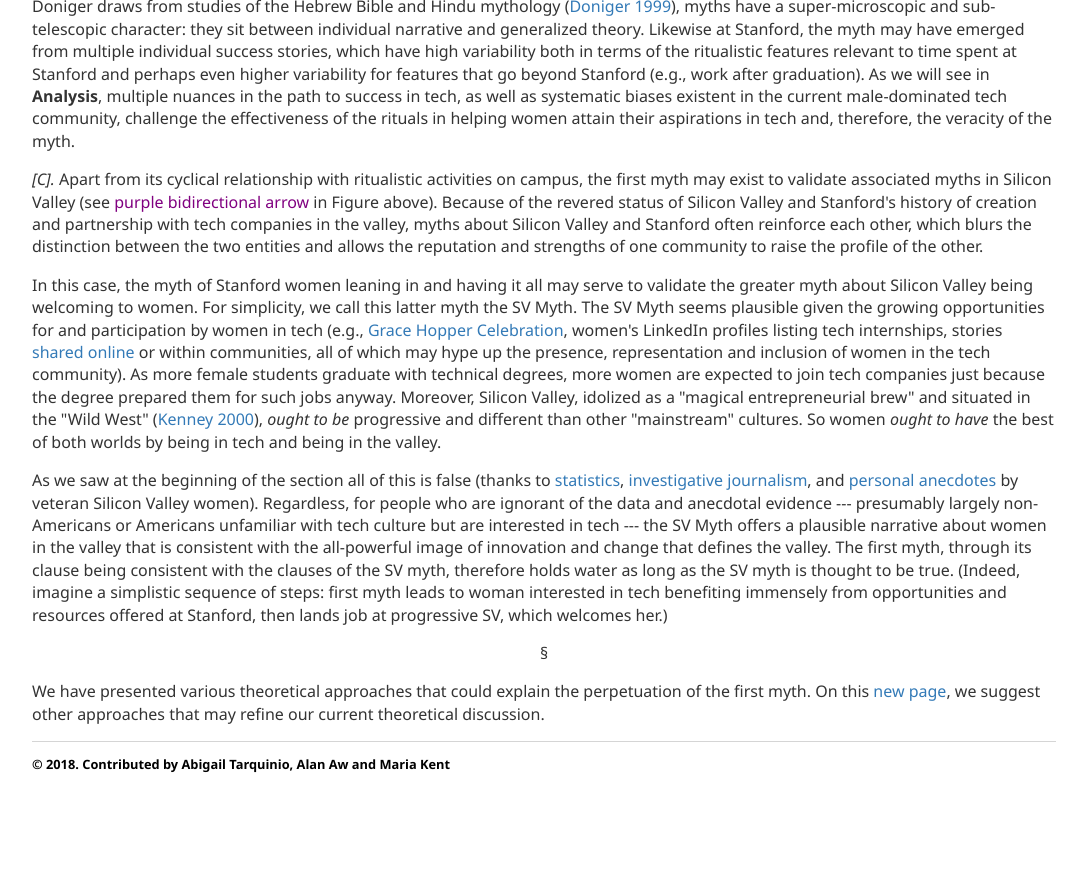
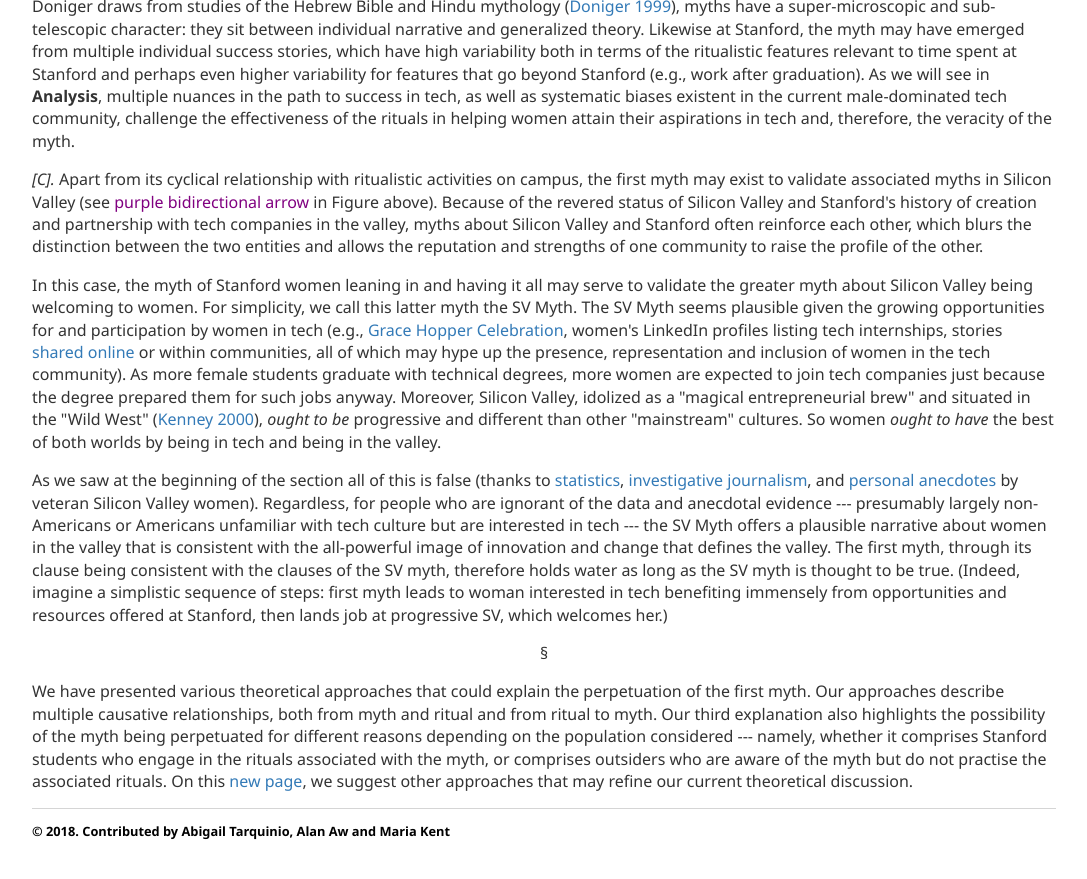
Before and after one commit to leaninstanford/leaninstanford.github.io, a Jekyll site: the page built from theory/index.html, in a window 1280 px wide and 900 px high, scrolled down 2456 px. Shown: the top 879 px of the window, without its empty margins (96-1183 px from the left). Built offline with Jekyll 4.4.1, drawn with Linux system fonts in a browser that asks for light colours; before the commit the page ends 3289 px from its top, so only the background shows below that.

Commit message:
Update index.html

```diff
--- a/theory/index.html
+++ b/theory/index.html
@@ -32,5 +32,5 @@ title: Framework
 <p>In this case, the myth of Stanford women leaning in and having it all may serve to validate the greater myth about Silicon Valley being welcoming to women. For simplicity, we call this latter myth the SV Myth. The SV Myth seems plausible given the growing opportunities for and participation by women in tech (e.g., <a title="Grace Hopper Celebration" href="https://ghc.anitab.org/">Grace Hopper Celebration</a>, women's LinkedIn profiles listing tech internships, stories <a title="Chip-Huyen-2017" href="https://huyenchip.com/2017/08/09/sexism-in-silicon-valley.html">shared online</a> or within communities, all of which may hype up the presence, representation and inclusion of women in the tech community). As more female students graduate with technical degrees, more women are expected to join tech companies just because the degree prepared them for such jobs anyway. Moreover, Silicon Valley, idolized as a "magical entrepreneurial brew" and situated in the "Wild West" (<a title="Kenney-2000" href="https://www.sup.org/books/title/?id=654">Kenney 2000</a>),&nbsp;<em>ought to be</em>&nbsp;progressive and different than other "mainstream" cultures. So women <em>ought to have</em> the best of both worlds by being in tech and being in the valley.</p>
 <p>As we saw at the beginning of the section all of this is false (thanks to <a href="https://www.technative.io/women-in-tech-2018-what-the-statistics-tell-us/">statistics</a>, <a title="Brotopia-2018" href="https://www.penguinrandomhouse.com/books/547571/brotopia-by-emily-chang/9780735213531/">investigative journalism</a>, and <a title="Tracy-Chou" href="https://work.qz.com/1175679/software-engineer-tracy-chous-mission-to-diversify-silicon-valley/">personal</a>&nbsp;<a title="Ellen-Pao" href="https://www.ellenkpao.com/">anecdotes</a> by veteran Silicon Valley women). Regardless, for people who are ignorant of the data and anecdotal evidence --- presumably largely non-Americans or Americans unfamiliar with tech culture but are interested in tech --- the SV Myth offers a plausible narrative about women in the valley that is consistent with the all-powerful image of innovation and change that defines the valley. The first myth, through its clause being consistent with the clauses of the SV myth, therefore holds water as long as the SV myth is thought to be true. (Indeed, imagine a simplistic sequence of steps: first myth leads to woman interested in tech benefiting immensely from opportunities and resources offered at Stanford, then lands job at progressive SV, which welcomes her.)</p>
 <p style="text-align: center;">&sect;</p>
-<p>We have presented various theoretical approaches that could explain the perpetuation of the first myth. On this <a title="Extensions" href="/theory/extensions/">new page</a>, we suggest other approaches that may refine our current theoretical discussion.</p>
+<p>We have presented various theoretical approaches that could explain the perpetuation of the first myth. Our approaches describe multiple causative relationships, both from myth and ritual and from ritual to myth. Our third explanation also highlights the possibility of the myth being perpetuated for different reasons depending on the population considered --- namely, whether it comprises Stanford students who engage in the rituals associated with the myth, or comprises outsiders who are aware of the myth but do not practise the associated rituals. On this <a title="Extensions" href="/theory/extensions/">new page</a>, we suggest other approaches that may refine our current theoretical discussion.</p>
 <!-- /.blurb -->
```
